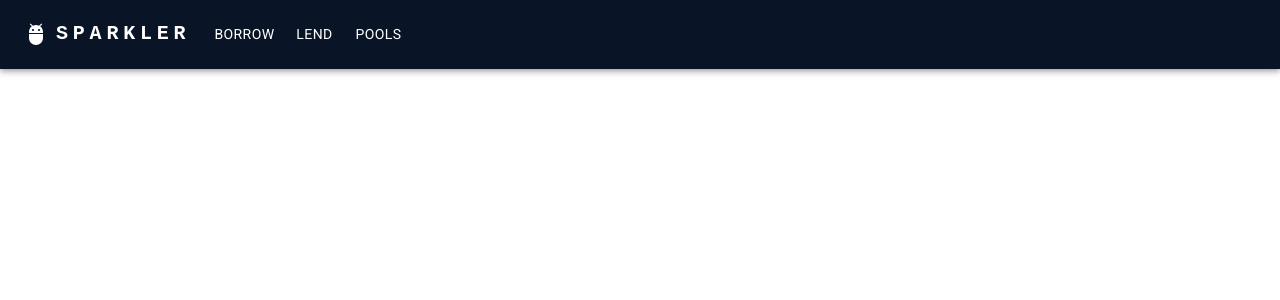
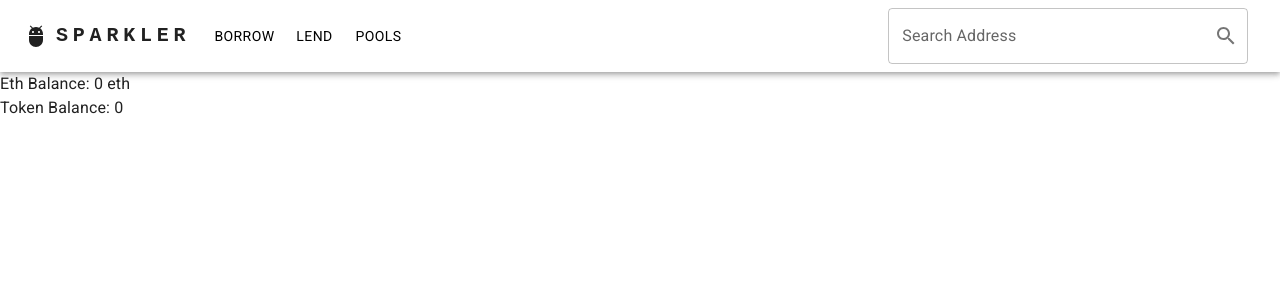
Before and after one commit to wentinggy/ethwaterloo, a React (Create React App) app: page / in a window 1280 px wide. Shown: the top 300 px of the page. Built offline with nearby package versions, Linux system fonts and the light colour scheme.

Commit message:
pull eth

```diff
--- a/package.json
+++ b/package.json
@@ -11,10 +11,13 @@
     "@testing-library/jest-dom": "^5.16.5",
     "@testing-library/react": "^13.4.0",
     "@testing-library/user-event": "^13.5.0",
+    "axios": "^1.4.0",
     "react": "^18.2.0",
+    "react-chartjs-2": "^5.2.0",
     "react-dom": "^18.2.0",
     "react-scripts": "5.0.1",
-    "web-vitals": "^2.1.4"
+    "web-vitals": "^2.1.4",
+    "web3": "^4.0.1"
   },
   "scripts": {
     "start": "react-scripts start",
--- a/src/App.js
+++ b/src/App.js
@@ -1,10 +1,21 @@
+import React, { useEffect, useState } from "react"
 import Navbar from "./components/navbar"
 import { Box } from "@mui/material"
+import Dashboard from "./dashboard"
 
 export default function App() {
+  const [address, setAddress] = useState('')
+  const [ethBalance, setEthBalance] = useState(0)
+  const [error, setError] = useState('')
+
+  useEffect(() => {
+    console.log(ethBalance)
+  }, [ethBalance])
+
   return (
     <Box>
-      <Navbar />
+      <Navbar setAddress={setAddress} setEthBalance={setEthBalance} setError={setError} />
+      <Dashboard error={error} ethBalance={ethBalance} />
     </Box>
   )
 }
--- /dev/null
+++ b/src/api/data.js
@@ -0,0 +1,20 @@
+import axios from "axios"
+
+const ETH_DECIMAL = 1000000000000000000
+
+export function fetchUserEthBalance(address, setUserEthBalance, setError) {
+  axios.get(
+    `https://api.etherscan.io/api?module=account&action=balance&address=${address}&tag=latest&apikey=K61238HM8XT4DNHR8H9GBQ3PQXVE87WFI9`
+  )
+  .then(r => setUserEthBalance(parseInt(r.data.result)/ETH_DECIMAL))
+  .catch(e => setError(e.message))
+}
+
+
+export function fetchUserTokenBalance(address, setUserTokenBalance, setError) {
+  axios.get(
+    `https://api.etherscan.io/api?module=account&action=addresstokenbalance&address=${address}&page=1&offset=100&apikey=K61238HM8XT4DNHR8H9GBQ3PQXVE87WFI9`
+  )
+  .then(r => setUserTokenBalance(r.data.result))
+  .catch(e => setError(e.message))
+}
--- a/src/components/navbar.js
+++ b/src/components/navbar.js
@@ -1,10 +1,34 @@
-import * as React from 'react';
-import { AppBar, Box, Button, Container, Toolbar, Typography } from '@mui/material';
+import React, { useState } from 'react';
+import {
+  AppBar,
+  Box,
+  Button,
+  Container,
+  FormControl,
+  IconButton,
+  InputAdornment,
+  InputLabel,
+  OutlinedInput,
+  Toolbar,
+  Typography
+} from '@mui/material';
 import AdbIcon from '@mui/icons-material/Adb';
+import SearchOutlined from '@mui/icons-material/SearchOutlined';
+import Web3 from 'web3';
+import { fetchUserEthBalance } from '../api/data';
 
 const pages = ['Borrow', 'Lend', 'Pools'];
 
-function Navbar() {
+export default function Navbar({ setAddress, setEthBalance, setError }) {
+  const [search, setSearch] = useState('')
+  const handleSearch = () => {
+    const web3 = new Web3(Web3.givenProvider || "http://localhost:8545")
+    if (web3.utils.isAddress(search)) {
+      setAddress(search)
+      fetchUserEthBalance(search, setEthBalance, setError)
+    }
+  }
+
   return (
     <AppBar position="static">
       <Container maxWidth="xl">
@@ -31,15 +55,34 @@ function Navbar() {
             {pages.map((page) => (
               <Button
                 key={page}
-                sx={{ my: 2, color: 'white', display: 'block' }}
+                sx={{ my: 2, color: 'black', display: 'block' }}
               >
                 {page}
               </Button>
             ))}
           </Box>
+          <FormControl sx={{ m: 1, width: '40ch' }} variant="outlined">
+            <InputLabel htmlFor="outlined-adornment-search">Search Address</InputLabel>
+            <OutlinedInput
+              id="outlined-adornment-search"
+              type="text"
+              endAdornment={
+                <InputAdornment position="end">
+                  <IconButton
+                    edge="end"
+                    onClick={handleSearch}
+                  >
+                    <SearchOutlined />
+                  </IconButton>
+                </InputAdornment>
+              }
+              label="Search Address"
+              value={search}
+              onChange={e => setSearch(e.currentTarget.value)}
+            />
+          </FormControl>
         </Toolbar>
       </Container>
     </AppBar>
-  );
+  )
 }
-export default Navbar
--- /dev/null
+++ b/src/dashboard.js
@@ -0,0 +1,16 @@
+import React, { useEffect, useState } from "react"
+import { Box, Typography } from "@mui/material"
+
+export default function Dashboard({ error, ethBalance, tokenBalance }) {
+
+  return (
+    <>
+      {!error && (
+        <Box>
+          <Typography>Eth Balance: {ethBalance} eth</Typography>
+          <Typography>Token Balance: {ethBalance}</Typography>
+        </Box>
+      )}
+    </>
+  )
+}
--- a/src/theme.js
+++ b/src/theme.js
@@ -5,7 +5,7 @@ import { createTheme } from '@mui/material/styles';
 const theme = createTheme({
   palette: {
     primary: {
-      main: '#091526',
+      main: '#ffffff',
     },
     secondary: {
       main: '#17776E',
```
Also changed, not shown: src/components/card.js (+7 -0 lines), 2 other files (tests, documents, lock files or other folders).
